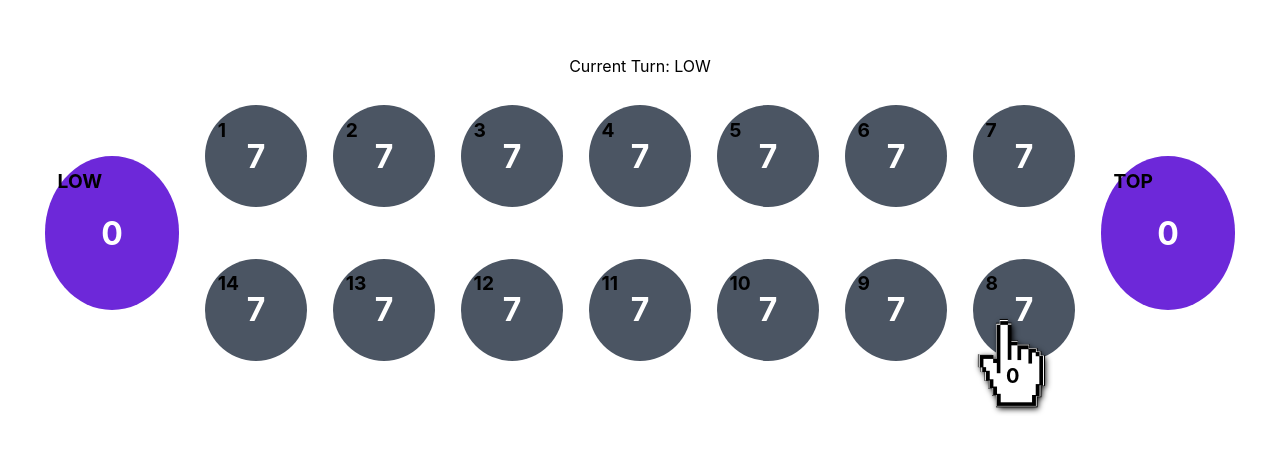
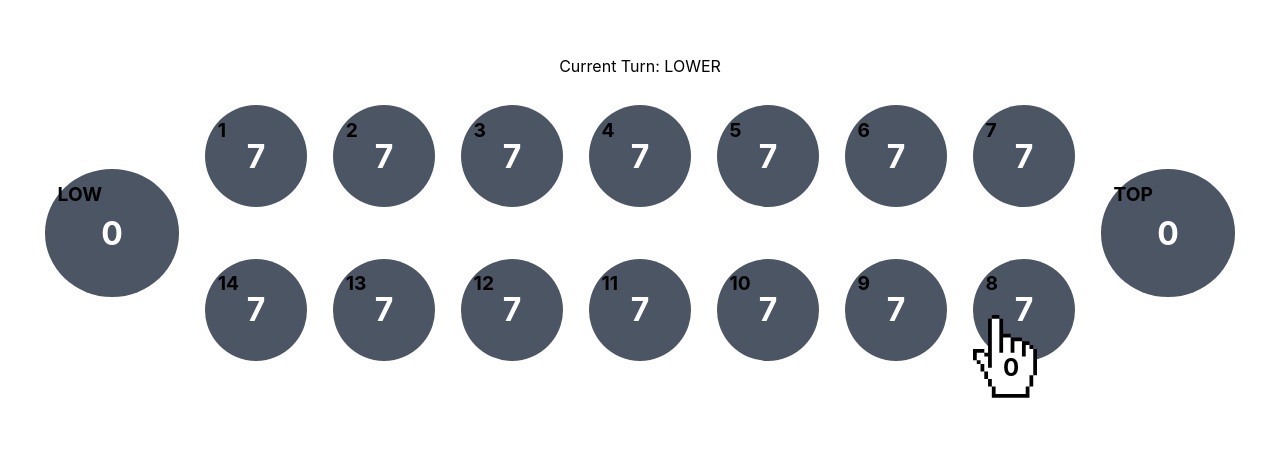
Before and after one commit to ubAI6689/congkak-react, a React (Create React App) app: page / in a window 1280 px wide. Shown: the part 185-638 px from the top of the page. Built offline with nearby package versions, Linux system fonts and the light colour scheme.

Commit message:
Dynamic size cursor

```diff
--- a/src/components/CongkakBoard.css
+++ b/src/components/CongkakBoard.css
@@ -57,9 +57,9 @@ body {
 }
 
 .house {
-  width: 12vw; /* Larger size for houses */
-  height: 12vw;
-  background-color: #6D28D9; /* Different color for houses */
+  width: 15vw; /* Larger size for houses */
+  height: 10vw;
+  background-color: #4B5563; /* Different color for houses */
 }
 
 .left-house, .right-house {
@@ -76,5 +76,5 @@ body {
   left: 1vw;
   font-size: 1.5vw; /* Smaller font size for clarity */
   color: black;
-  z-index: 2;
+  /* z-index: 2; */
 }
--- a/src/components/CongkakBoard.js
+++ b/src/components/CongkakBoard.js
@@ -6,8 +6,8 @@ import Row from './Row';
 import { updateCursorPosition, pickUpAnimation, toggleTurn } from '../utils/utils';
 
 const Players = {
-  TOP: 'TOP',
-  LOW: 'LOW'
+  UPPER: 'UPPER',
+  LOWER: 'LOWER'
 }
 
 const initialSeedCount = 7;
@@ -27,17 +27,17 @@ const CongkakBoard = () => {
   const [isSowing, setIsSowing] = useState(false);
   const [currentSeedsInHand, setCurrentSeedsInHand] = useState(0);
 
-  const [currentTurn, setCurrentTurn] = useState(Players.LOW);
+  const [currentTurn, setCurrentTurn] = useState(Players.LOWER);
 
   const [topHouseSeeds, setTopHouseSeeds] = useState(0);
   const [lowHouseSeeds, setLowHouseSeeds] = useState(0);
 
   const gameContainerRef = useRef(null);
 
-  const verticalPos = currentTurn === Players.TOP ? -posMultiplier : posMultiplier;
+  const verticalPos = currentTurn === Players.UPPER ? -posMultiplier : posMultiplier;
 
   const updateCursorToRowStart = () => {
-    const startIndex = currentTurn === Players.TOP ? 0 : 7; // 0 for TOP, 7 for LOW
+    const startIndex = currentTurn === Players.UPPER ? 0 : 7; // 0 for UPPER, 7 for LOWER
     if (holeRefs.current[startIndex]) {
       const holeRect = holeRefs.current[startIndex].getBoundingClientRect();
       setCursorLeft(holeRect.left + window.scrollX + 'px');
@@ -62,8 +62,8 @@ const CongkakBoard = () => {
       holeRefs.current.forEach((hole, index) => {
         // Determine if the hole is in the current turn's row
         const isTopRowHole = index < 7;
-        const isCurrentTurnRow = (currentTurn === Players.TOP && isTopRowHole) ||
-                                 (currentTurn === Players.LOW && !isTopRowHole);
+        const isCurrentTurnRow = (currentTurn === Players.UPPER && isTopRowHole) ||
+                                 (currentTurn === Players.LOWER && !isTopRowHole);
 
         if (hole && isCurrentTurnRow) {
           const holeRect = hole.getBoundingClientRect();
@@ -102,8 +102,8 @@ const CongkakBoard = () => {
   const handleHoleClick = async (index) => {
 
     if (seeds[index] === 0) return; // Prevent picking from empty hole
-    if (currentTurn === Players.TOP && index > 6) return;
-    if (currentTurn === Players.LOW && index <= 6) return;
+    if (currentTurn === Players.UPPER && index > 6) return;
+    if (currentTurn === Players.LOWER && index <= 6) return;
 
     setIsSowing(true); // Indicate that sowing has started
 
@@ -117,8 +117,8 @@ const CongkakBoard = () => {
     let currentIndex = index;
     while (seedsInHand > 0) {
       // Check if the next hole is House
-      if (currentIndex == 6 && currentTurn === Players.TOP) {
-        // Animate cursor to TOP house and increment seeds
+      if (currentIndex == 6 && currentTurn === Players.UPPER) {
+        // Animate cursor to UPPER house and increment seeds
         // Ensure topHouseRef.current is valid
         if (topHouseRef.current) {
           const topHouseRect = topHouseRef.current.getBoundingClientRect();
@@ -134,8 +134,8 @@ const CongkakBoard = () => {
             continue;
           }
         }
-      } else if (currentIndex == 13 && currentTurn === Players.LOW) {
-        // Animate cursor to LOW house and increment seeds
+      } else if (currentIndex == 13 && currentTurn === Players.LOWERER) {
+        // Animate cursor to LOWER house and increment seeds
         // Ensure lowHouseRef.current is valid
         if (lowHouseRef.current) {
           const lowHouseRect = lowHouseRef.current.getBoundingClientRect();
@@ -181,7 +181,7 @@ const CongkakBoard = () => {
         // await new Promise(resolve => setTimeout(resolve, 200));
       }
 
-      await new Promise(resolve => setTimeout(resolve, 300)); // 650ms delay for each sowing step
+      await new Promise(resolve => setTimeout(resolve, 150)); // 650ms delay for each sowing step
     }
     setCurrentSeedsInHand(0);
     setIsSowing(false); // Indicate that sowing has finished
@@ -198,7 +198,7 @@ const CongkakBoard = () => {
           <Row seeds={seeds.slice(7).reverse()} rowType="low" onClick={handleHoleClick} refs={holeRefs.current} />
         </div>
         <House position="top" seedCount={topHouseSeeds} ref={topHouseRef}/>
-        <Cursor top={cursorTop} left={cursorLeft} visible={cursorVisible} seedCount={currentSeedsInHand} isTopTurn={currentTurn===Players.TOP} />
+        <Cursor top={cursorTop} left={cursorLeft} visible={cursorVisible} seedCount={currentSeedsInHand} isTopTurn={currentTurn===Players.UPPER} />
       </div>
     </div>
   );
--- a/src/components/Cursos.css
+++ b/src/components/Cursor.css
@@ -1,8 +1,9 @@
 .hand-cursor {
     position: absolute;
-    width: 80px; /* Example size */
-    height: 101px;
+    width: 5%; /* Example size */
+    height: auto;
     /* background-size: ; */
     pointer-events: none; /* Ensures it doesn't interfere with clicks */
     transition: top 0.23s, left 0.23s; /*Smooth transition for movement*/
+    z-index: 2;
   }
--- a/src/components/Cursor.js
+++ b/src/components/Cursor.js
@@ -1,31 +1,35 @@
-// Cursor.js
 import React from "react";
-import "./Cursos.css";
+import "./Cursor.css";
 
 const Cursor = ({ top, left, visible, seedCount, isTopTurn }) => {
-  const cursorImage = isTopTurn ? '/assets/images/handcursor_TOP.png' : '/assets/images/handcursor_LOW.png';
+  const svgCursor = (
+    // Inline SVG code for LOWER cursor
+    <svg xmlns="http://www.w3.org/2000/svg" viewBox="0 0 340 440">
+	    <path d="M0 180H60V200H80V20h20V0h40V20h20v80h40v20h60v20h40v20h20v20h20V320H320v60H300v60H100V380H80V340H60V300H40V260H20V240H0V180"/>
+	    <path fill="#fff" d="M20 200H60V220H80v60h20V20h40V200h20V120h40v80h20V140h40v80h20V160h20V180h20V320H300v60H280v40H120V380H100V340H80V300H60V260H40V240H20V200"/>
+    </svg>
+  );
 
   const cursorStyle = {
     top,
     left,
     opacity: visible ? 1 : 0,
-    backgroundImage: `url(${cursorImage})`
+    transform: isTopTurn ? 'rotate(180deg)' : 'none',
   };
 
   const seedCountStyle = {
-    // Adjust these styles based on your design needs
     position: 'absolute',
-    top: isTopTurn ? '30%' : '60%', // Adjust top position based on the turn
-    left: '50%',
+    top: isTopTurn ? '60%' : '60%',
+    left: '60%',
     transform: 'translate(-50%, -50%)',
-    color: 'black', // Adjust color if needed
-    fontSize: '20px',
+    color: 'black',
+    fontSize: '3vh',
     fontWeight: 'bold'
-    // Add more styling as needed
   };
 
   return (
     <div className="hand-cursor" style={cursorStyle}>
+      {svgCursor}
       {seedCount >= 0 && <span className="seeds-count" style={seedCountStyle}>{seedCount}</span>}
     </div>
   );
--- a/src/utils/utils.js
+++ b/src/utils/utils.js
@@ -1,7 +1,7 @@
 import React from "react";
 
 export const toggleTurn = (setCurrentTurn, currentTurn, Players) => {
-    setCurrentTurn(currentTurn === Players.TOP ? Players.LOW : Players.TOP);
+    setCurrentTurn(currentTurn === Players.UPPER ? Players.LOWER : Players.UPPER);
   };
 
 export const updateCursorPosition = (holeRefs, currentIndex, setCursorLeft, setCursorTop, verticalPos) => {
```
Also changed, not shown: public/assets/images/handcursor_LOW.svg (added).
